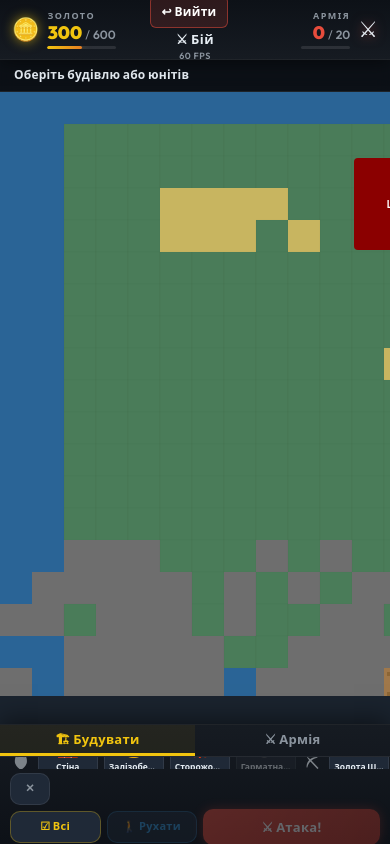
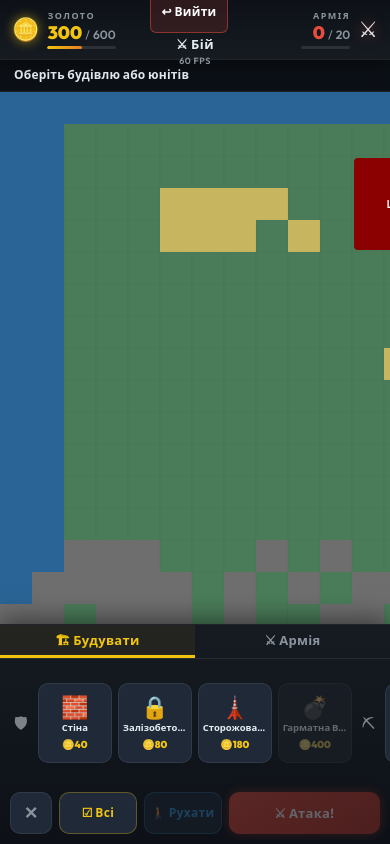
Before and after one commit to pv10sao-afk/Strategy, a website: page index.html in a window 390 px wide. Both pictures are taken after a click on the button "Почати гру". Drawn offline with Linux system fonts and the light colour scheme.

Commit message:
Fix: Unit spawn boundary & mobile UI panel height

```diff
--- a/src/Game.js
+++ b/src/Game.js
@@ -462,10 +462,13 @@ export class Game {
 
   _onResize() {
     const hudH   = this.config?.ui?.hudHeightPx   ?? 60;
-    const panelH = this.config?.ui?.panelHeightPx ?? 180;
+    // Read actual panel height from CSS variable to accommodate mobile changes
+    const cssPanelH = parseInt(getComputedStyle(document.documentElement).getPropertyValue('--panel-height')) || 0;
+    const panelH = cssPanelH > 0 ? cssPanelH : (this.config?.ui?.panelHeightPx ?? 180);
+    const modeBarH = document.getElementById('mode-bar')?.offsetHeight ?? 32;
     const w = window.innerWidth;
-    const h = window.innerHeight - hudH - panelH;
-    this.renderer?.resize(w, h);
+    const h = window.innerHeight - hudH - panelH - modeBarH;
+    this.renderer?.resize(w, Math.max(100, h));
   }
 
   // ─────────────────────────────────────────────
--- a/src/economy/EconomySystem.js
+++ b/src/economy/EconomySystem.js
@@ -68,10 +68,14 @@ export class EconomySystem {
       // Тренування юнітів
       const readyUnitId = building.tickTraining(dtSec);
       if (readyUnitId) {
+        // Спавн одразу під казармою, але не виходимо за межі карти
+        const mapMaxRow = (this.state.playerZone?.endRow ?? 40) - 1;
+        const spawnX = building.tileX + Math.floor(building.def.size.w / 2);
+        const spawnY = Math.min(mapMaxRow, building.tileY + building.def.size.h);
         bus.emit('cmd:spawnUnit', {
           unitDefId: readyUnitId,
-          tileX:    building.tileX + Math.floor(building.def.size.w / 2),
-          tileY:    building.tileY + building.def.size.h,
+          tileX:    spawnX,
+          tileY:    spawnY,
           team:     'player',
         });
       }
--- a/styles/panel.css
+++ b/styles/panel.css
@@ -353,20 +353,54 @@
 /* ── Адаптація під смартфони (Mobile Fixes) ── */
 @media (max-width: 480px) {
   :root {
-    --panel-height: 120px;
+    --panel-height: 220px; /* збільшено з 120px → нормально вміщує кнопки + дії */
   }
-  .build-btn, .army-btn {
-    width: 60px;
-    height: 66px;
-    padding: 4px;
-    border-radius: 8px;
+
+  /* Більші, зручніші кнопки */
+  .build-btn,
+  .army-btn {
+    width: 74px;
+    height: 80px;
+    padding: 7px 4px 5px;
+    border-radius: 10px;
+    gap: 4px;
   }
-  .btn-icon { font-size: 18px; margin-bottom: 2px; }
-  .btn-name { font-size: 8.5px; }
-  .btn-cost { font-size: 9px; }
+  .btn-icon { font-size: 22px; line-height: 1; }
+  .btn-name { font-size: 9.5px; font-weight: 700; }
+  .btn-cost { font-size: 10px; font-weight: 800; }
 
-  .panel-tabs { height: 32px; font-size: 12px; }
-  .btn-action { height: 32px; font-size: 11px; }
-  .btn-attack-big { height: 36px; font-size: 13px; }
-  .panel-peek { height: 84px; }
+  /* Вкладки */
+  .panel-tabs  { height: 34px; }
+  .panel-tab   { font-size: 13px; }
+
+  /* Всі кнопки дій — в ОДНОМУ рядку, щоб не їсти висоту */
+  .panel-actions {
+    flex-direction: row;
+    align-items: stretch;
+    padding: 5px 10px 10px;
+    gap: 7px;
+  }
+
+  /* Ряд "скасувати" стає просто flex-контейнером для ✕ */
+  #building-actions {
+    flex-shrink: 0;
+    flex-direction: row;
+    align-items: stretch;
+  }
+
+  /* Ряд армії займає весь залишок ширини */
+  .army-actions {
+    flex: 1;
+    flex-direction: row;
+    align-items: stretch;
+    gap: 7px;
+  }
+
+  /* Дії: однакова висота */
+  .btn-action       { height: 42px; font-size: 12px; }
+  .btn-cancel       { width: 42px; font-size: 17px; }
+  .btn-attack-big   { height: 42px; font-size: 13px; flex: 2; }
+
+  /* Peek під час будівництва */
+  .panel-peek { height: 92px; }
 }
```
